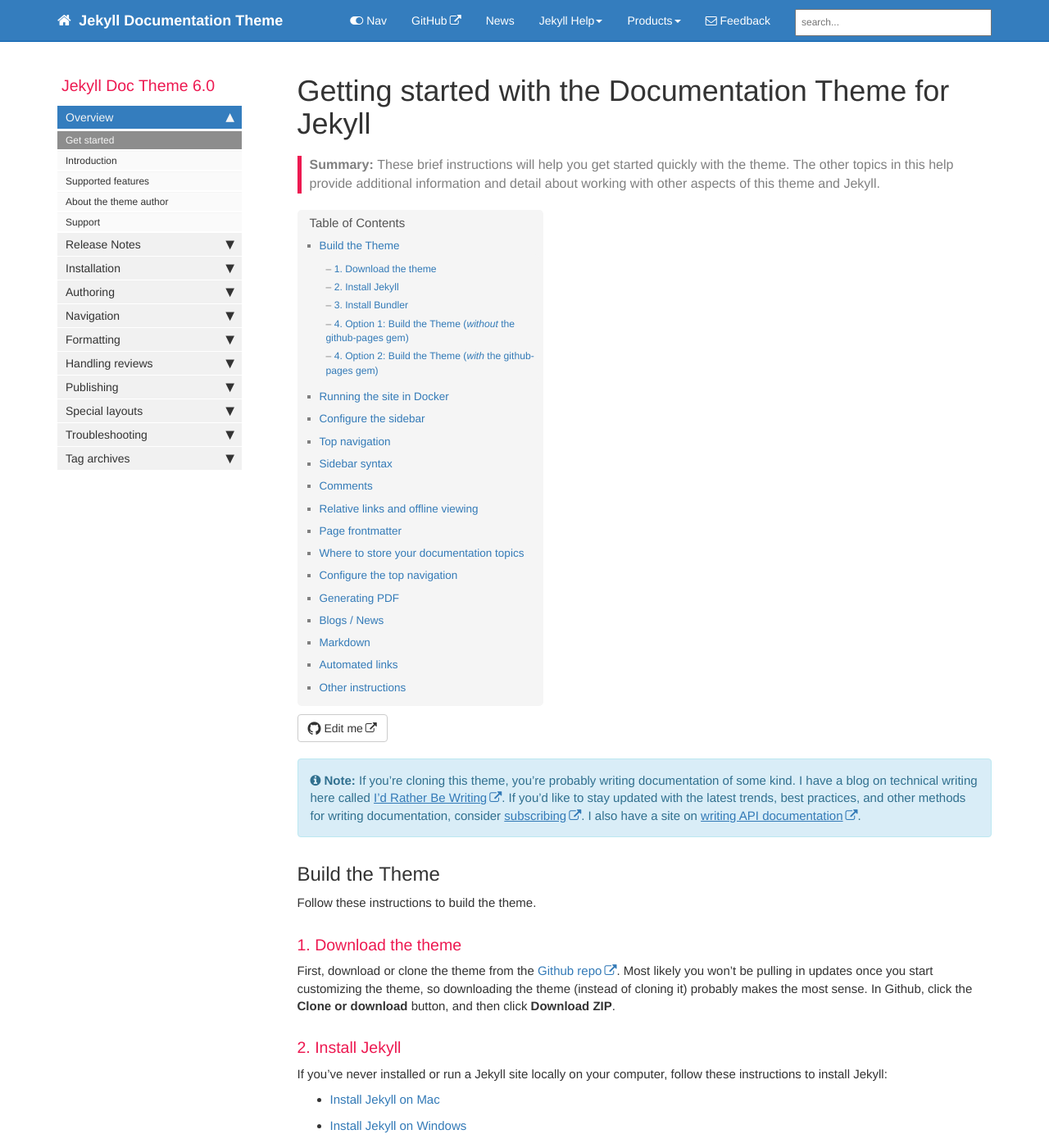
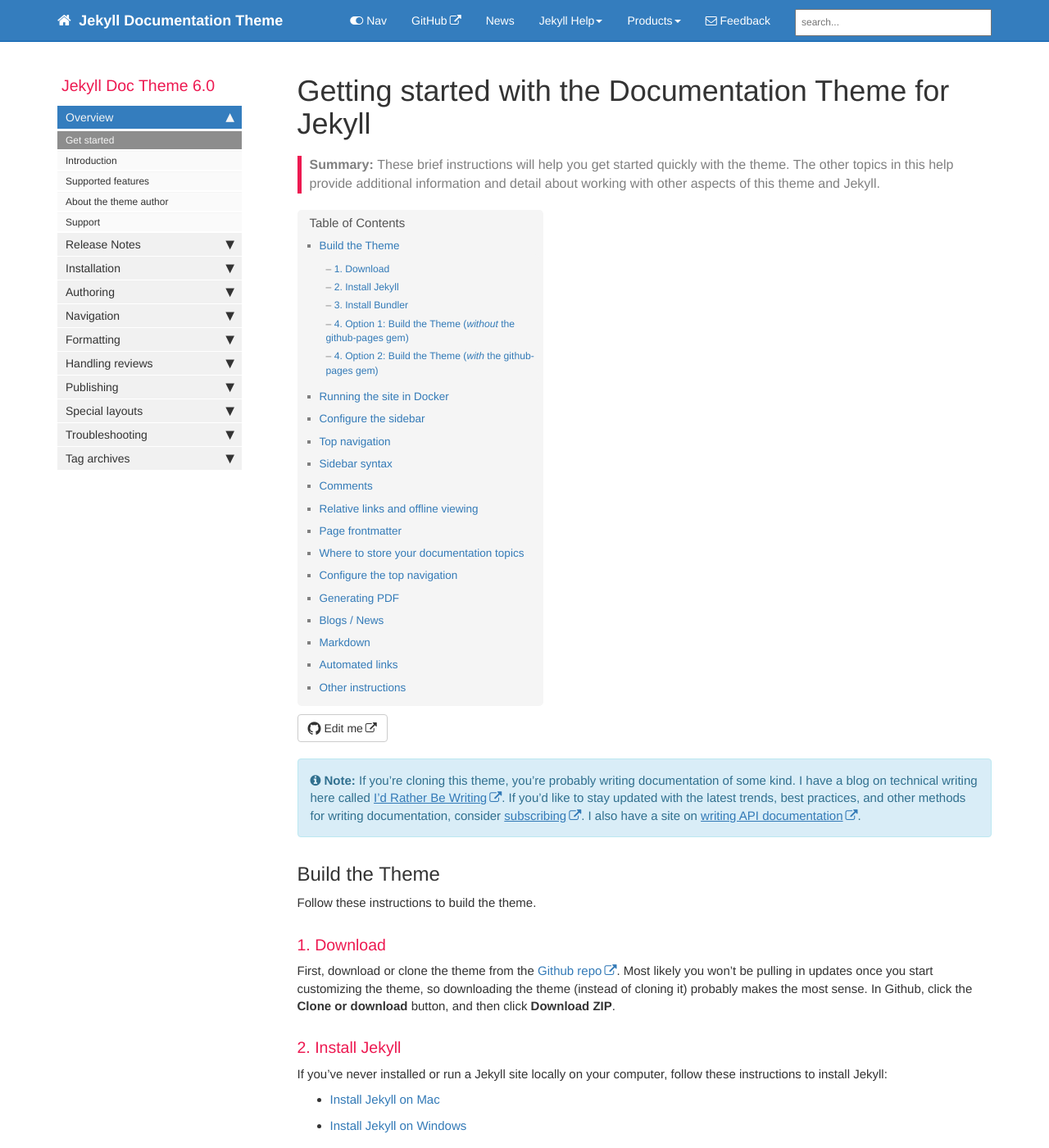
Before and after one commit to clairejingyanbai/clairejingyanbai.github.io, a Jekyll site: the page built from index.md, in a window 1280 px wide and 1400 px high. Shown: the whole window at 82% size. Built offline with Jekyll 4.4.1, drawn with Linux system fonts in a browser that asks for light colours; comment, search, counter and statistics services are not loaded.

Commit message:
Update index.md

```diff
--- a/index.md
+++ b/index.md
@@ -13,7 +13,7 @@ summary: These brief instructions will help you get started quickly with the the
 
 Follow these instructions to build the theme.
 
-### 1. Download the theme
+### 1. Download
 
 First, download or clone the theme from the [Github repo](https://github.com/tomjoht/documentation-theme-jekyll). Most likely you won't be pulling in updates once you start customizing the theme, so downloading the theme (instead of cloning it) probably makes the most sense. In Github, click the **Clone or download** button, and then click **Download ZIP**.
 
```
